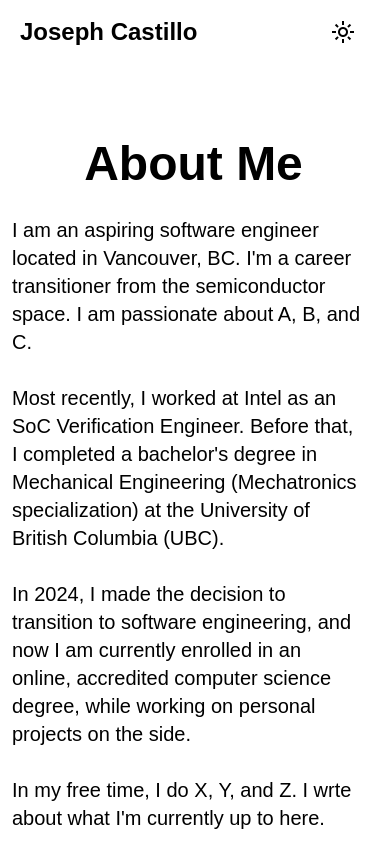
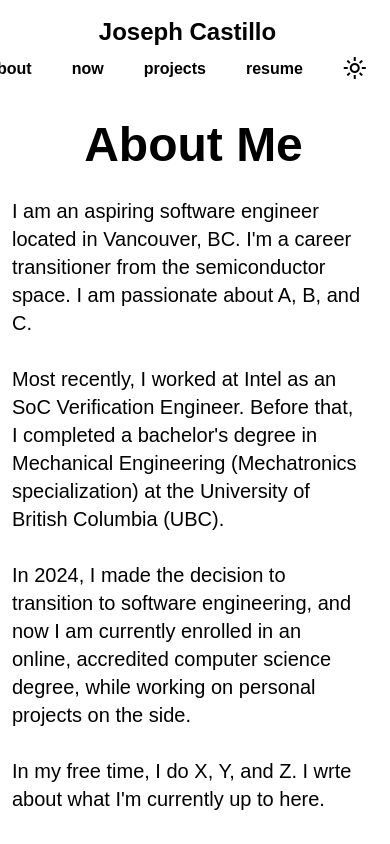
Before and after one commit to jcstlo/personal-site, a React (Vite) app: page /about in a window 390 px wide. Shown: the top 844 px of the page. Built offline with nearby package versions, Linux system fonts and the light colour scheme; a web font is replaced by a local one.

Commit message:
Unhide Header subpage links under small width breakpoint

```diff
--- a/src/About.jsx
+++ b/src/About.jsx
@@ -16,7 +16,7 @@ function About() {
 
   return (
     <>
-      <div class="mt-24 mb-10 max-w-5xl">
+      <div class="mb-10 max-w-5xl">
         <h1 class="text-5xl mb-7 font-albert font-bold text-center sm:text-left ml-3">About Me</h1>
         <p class="font-albert font-normal text-xl ml-3 mr-3">
           I am an aspiring software engineer located in Vancouver, BC. I'm a career transitioner from the semiconductor space. I am passionate about A, B, and C.<br/><br/>
--- a/src/Header.jsx
+++ b/src/Header.jsx
@@ -2,22 +2,22 @@ import { Link } from "react-router-dom";
 
 function Header() {
   return (
-    <div class="flex justify-between mt-5">
-      <div class="p-0 ml-5 text-2xl inline-block align-text-bottom font-albert font-bold leading-none">
+    <div class="flex flex-col sm:flex-row sm:justify-between mt-5 mb-10 items-center">
+      <div class="p-0 sm:ml-5 text-2xl inline-block align-text-bottom font-albert font-bold leading-none text-center mb-3 sm:mb-0">
         <Link to={`/`} >Joseph Castillo</Link>
       </div>
       <div class="flex">
         <ul>
-          <li class="p-0 list-none mr-10 font-albert font-bold hidden sm:inline">
+          <li class="p-0 list-none mr-10 font-albert font-bold inline">
             <Link to={`about`}>about</Link>
           </li>
-          <li class="p-0 list-none mr-10 font-albert font-bold hidden sm:inline">
+          <li class="p-0 list-none mr-10 font-albert font-bold inline">
             <Link to={`now`}>now</Link>
           </li>
-          <li class="p-0 list-none mr-10 font-albert font-bold hidden sm:inline">
+          <li class="p-0 list-none mr-10 font-albert font-bold inline">
             <Link to={`projects`}>projects</Link>
           </li>
-          <li class="p-0 list-none mr-10 font-albert font-bold hidden sm:inline">
+          <li class="p-0 list-none mr-10 font-albert font-bold inline">
             <Link to={`resume`}>resume</Link>
           </li>
         </ul>
--- a/src/Index.jsx
+++ b/src/Index.jsx
@@ -4,7 +4,7 @@ import Footer from './Footer';
 function Index() {
   return (
     <>
-      <div class="flex justify-between mt-24 mb-36 flex-col-reverse sm:flex-row items-center">
+      <div class="flex justify-between mb-36 flex-col-reverse sm:flex-row items-center">
         <div class="mr-12 ml-16">
           <h1 class="text-5xl pb-7 font-albert font-bold mt-9 sm:mt-0">Hi! I'm Joseph.</h1>
           <p class="text-xl font-albert font-normal">
--- a/src/Now.jsx
+++ b/src/Now.jsx
@@ -4,7 +4,7 @@ import Footer from "./Footer"
 function Now() {
   return (
     <>
-      <div class="mt-24 mb-10">
+      <div class="mb-10">
         <h1 class="text-5xl pb-7 font-albert font-bold text-center sm:text-left ml-3">What I'm Doing Now</h1>
         <p class="font-albert font-normal ml-3">This is a now page, inspired by Derek Sivers.</p>
         <ul class="mt-10 ml-10">
--- a/src/Projects.jsx
+++ b/src/Projects.jsx
@@ -5,13 +5,17 @@ import { placeholderProj } from "./ProjectData"
 
 function Project() {
   return (
-    <div class="mt-14">
+    <>
+      <h1 class="text-5xl mb-7 font-albert font-bold text-center sm:text-left ml-3">Projects</h1>
+      <div>
         <ProjectCard projectData={placeholderProj}/>
         <ProjectCard projectData={placeholderProj}/>
         <ProjectCard projectData={placeholderProj}/>
         <ContactMe />
         <Footer />
       </div>
+    </>
+
   )
 }
 
--- a/src/output.css
+++ b/src/output.css
@@ -650,6 +650,18 @@ video {
   margin-right: 0.75rem;
 }
 
+.mb-12 {
+  margin-bottom: 3rem;
+}
+
+.mb-11 {
+  margin-bottom: 2.75rem;
+}
+
+.mb-3 {
+  margin-bottom: 0.75rem;
+}
+
 .inline-block {
   display: inline-block;
 }
@@ -898,6 +910,14 @@ video {
     margin-top: 0px;
   }
 
+  .sm\:ml-5 {
+    margin-left: 1.25rem;
+  }
+
+  .sm\:mb-0 {
+    margin-bottom: 0px;
+  }
+
   .sm\:inline {
     display: inline;
   }
@@ -922,6 +942,10 @@ video {
     align-items: center;
   }
 
+  .sm\:justify-between {
+    justify-content: space-between;
+  }
+
   .sm\:text-left {
     text-align: left;
   }
```
Lines whose indentation alone changed are shown as unchanged.
